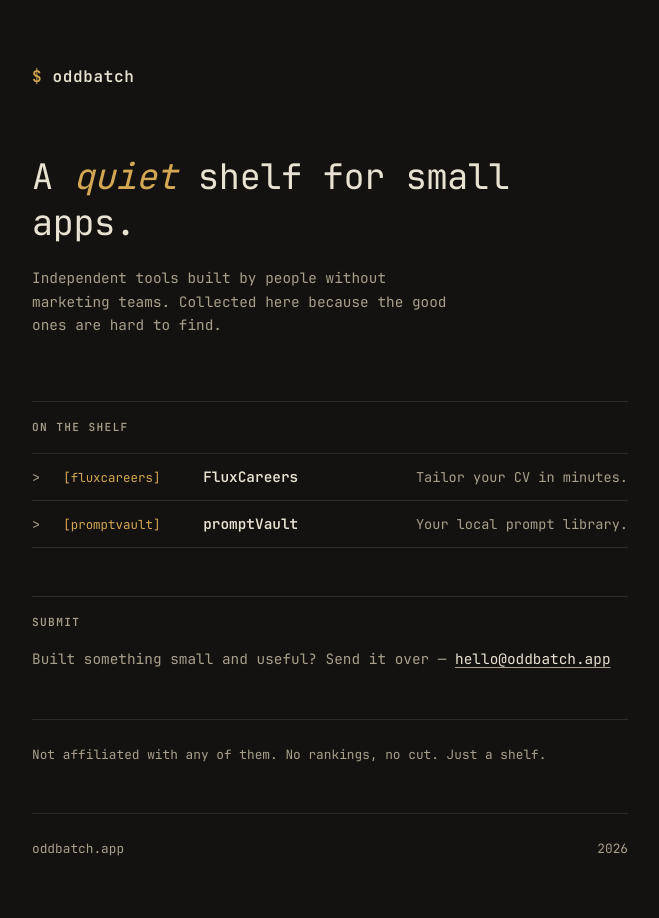
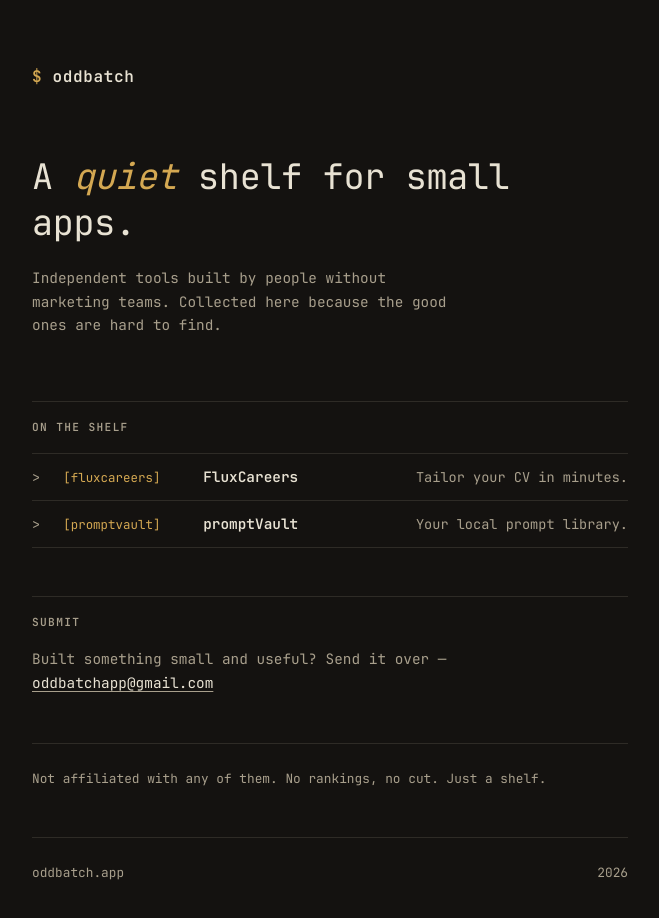
Before and after one commit to annabel-lee-x10/oddbatch-landing, a Next.js app: page / in a window 1280 px wide. Shown: the top 918 px of the page, without its empty margins (310-969 px from the left). Built offline with nearby package versions, Linux system fonts and the light colour scheme.

Commit message:
fix(contact): swap hello@oddbatch.app to oddbatchapp@gmail.com -- skip domain email routing

```diff
--- a/src/app/page.tsx
+++ b/src/app/page.tsx
@@ -41,7 +41,7 @@ export default function Home() {
         <div className={styles.sectionLabel}>SUBMIT</div>
         <p className={styles.submitBody}>
           Built something small and useful? Send it over &mdash;{" "}
-          <a href="mailto:hello@oddbatch.app">hello@oddbatch.app</a>
+          <a href="mailto:oddbatchapp@gmail.com">oddbatchapp@gmail.com</a>
         </p>
       </section>
 
```
Also changed, not shown: 1 other file (tests, documents, lock files or other folders).
